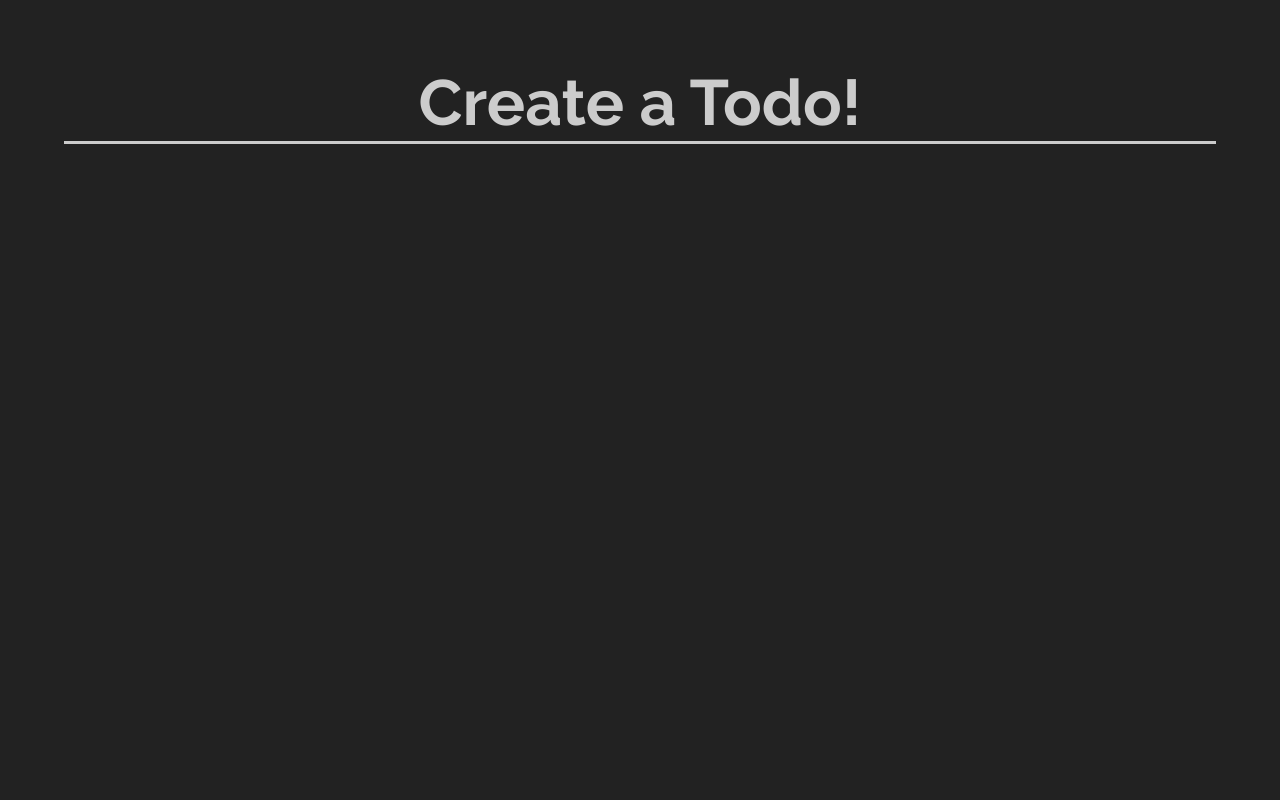
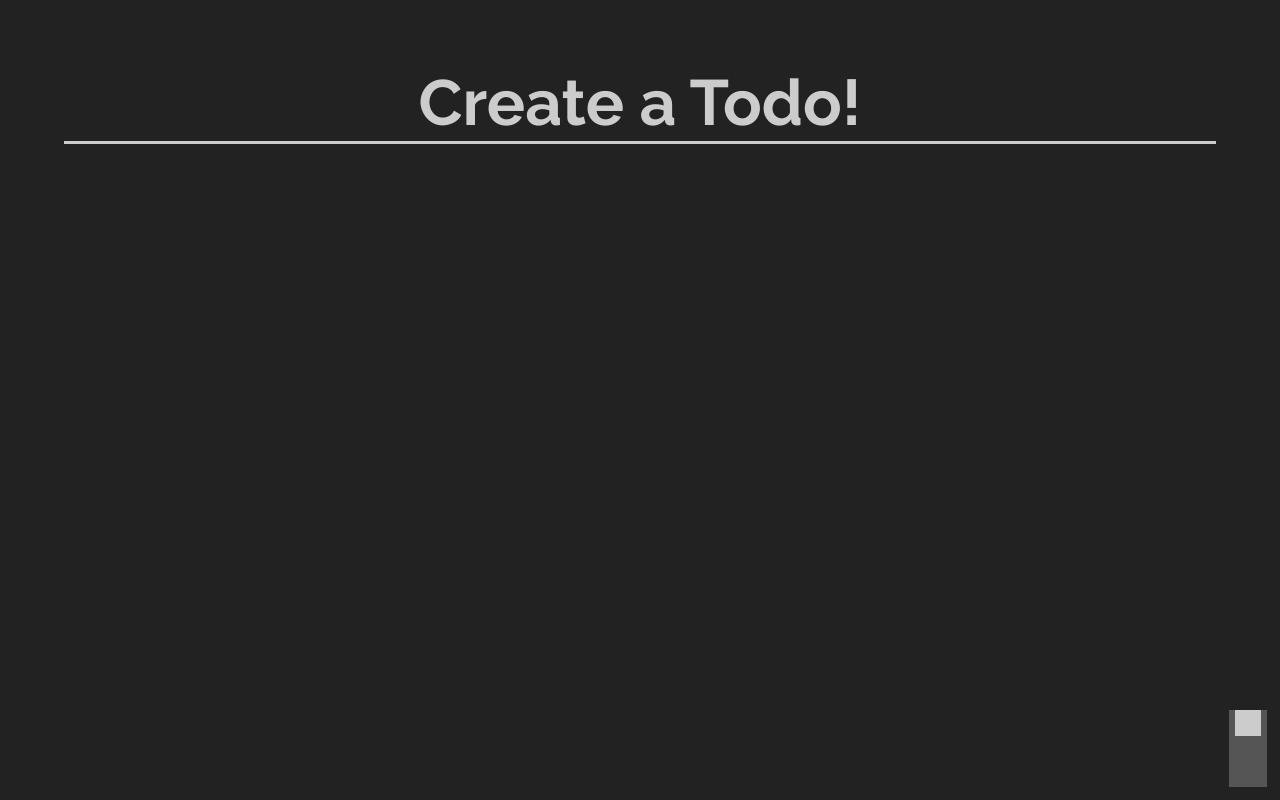
Before and after one commit to JoacoEsteban/epic-todo-list, a Vue app: page / in a window 1280 px wide. Built offline with nearby package versions, Linux system fonts and the light colour scheme.

Commit message:
Theme switcher

```diff
--- a/src/components/Index.vue
+++ b/src/components/Index.vue
@@ -1,5 +1,10 @@
 <template>
 <div class="main-container">
+  <div @click="toggleTheme" class="theme-switch">
+    <div class="track">
+      <div class="thumb" />
+    </div>
+  </div>
   <!-- <div class="big-title w100">
     Epic Todo-List
   </div> -->
@@ -21,7 +26,8 @@ export default {
   data () {
     return {
       input: 'Create a Todo!',
-      list: []
+      list: [],
+      darkTheme: true
     }
   },
   computed: {
@@ -54,6 +60,14 @@ export default {
     loadFromLocal () {
       let list = localStorage.getItem('todos')
       this.list = !list ? [] : JSON.parse(list)
+    },
+    toggleTheme () {
+      let theme = this.darkTheme ? 'light' : 'dark'
+      this.darkTheme = !this.darkTheme
+      console.log(theme)
+      document.documentElement.style.setProperty('--background-color', 'var(--' + theme + '-bg)')
+      document.documentElement.style.setProperty('--text-color', 'var(--' + theme + '-text-color)')
+      document.documentElement.style.setProperty('--secondary', 'var(--' + theme + '-secondary)')
     }
   }
 }
@@ -96,4 +110,27 @@ export default {
   padding: 3em;
   padding-top: 0;
 }
+
+.theme-switch {
+  position: fixed;
+  bottom: 1em;
+  right: 1em;
+
+  .track {
+    position: relative;
+    height: 6em;
+    width: 3em;
+    background-color: var(--secondary);
+
+    .thumb {
+      $size: 2em;
+      $sides: $size / 4;
+      position: absolute;
+      height: $size;
+      left: $sides;
+      right: $sides;
+      background-color: var(--text-color);
+    }
+  }
+}
 </style>
--- a/src/components/Todo.vue
+++ b/src/components/Todo.vue
@@ -34,13 +34,13 @@ export default {
   flex-direction: column;
   align-items: center;
   justify-content: space-evenly;
-  background-color: var(--dark-secondary);
+  background-color: var(--secondary);
   padding: 0;
   margin-bottom: 1em;
   // width: 100%;
   border-radius: .3em;
   $transition: .3s ease;
-  transition: transform $transition, opacity $transition, padding $transition;
+  transition: transform $transition, opacity $transition, padding $transition, background $transition;
   transform-origin: top;
   transform: scale(.2);
   opacity: 0;
--- a/src/styles/sass/global.scss
+++ b/src/styles/sass/global.scss
@@ -1,19 +1,23 @@
 @import './helpers';
 :root {
     --dark-bg: #222;
-    --light-text-color: #ccc;
+    --dark-text-color: #ccc;
     --dark-secondary: #555;
 
 
-    --light-bg: #f2f2f2;
-    --dark-text-color: #222;
-    --light-secondary: #eee;
+    --light-bg: #eee;
+    --light-text-color: #222;
+    --light-secondary: #fff;
 
 
     --background-color: var(--dark-bg);
-    --text-color: var(--light-text-color);
+    --text-color: var(--dark-text-color);
     --secondary: var(--dark-secondary);
     font-size: 1vw;
+}
+* {
+    $transition: .3s ease;
+    transition: background $transition;
 }
 @media only screen and (max-width: 900px) {
     :root {
```
